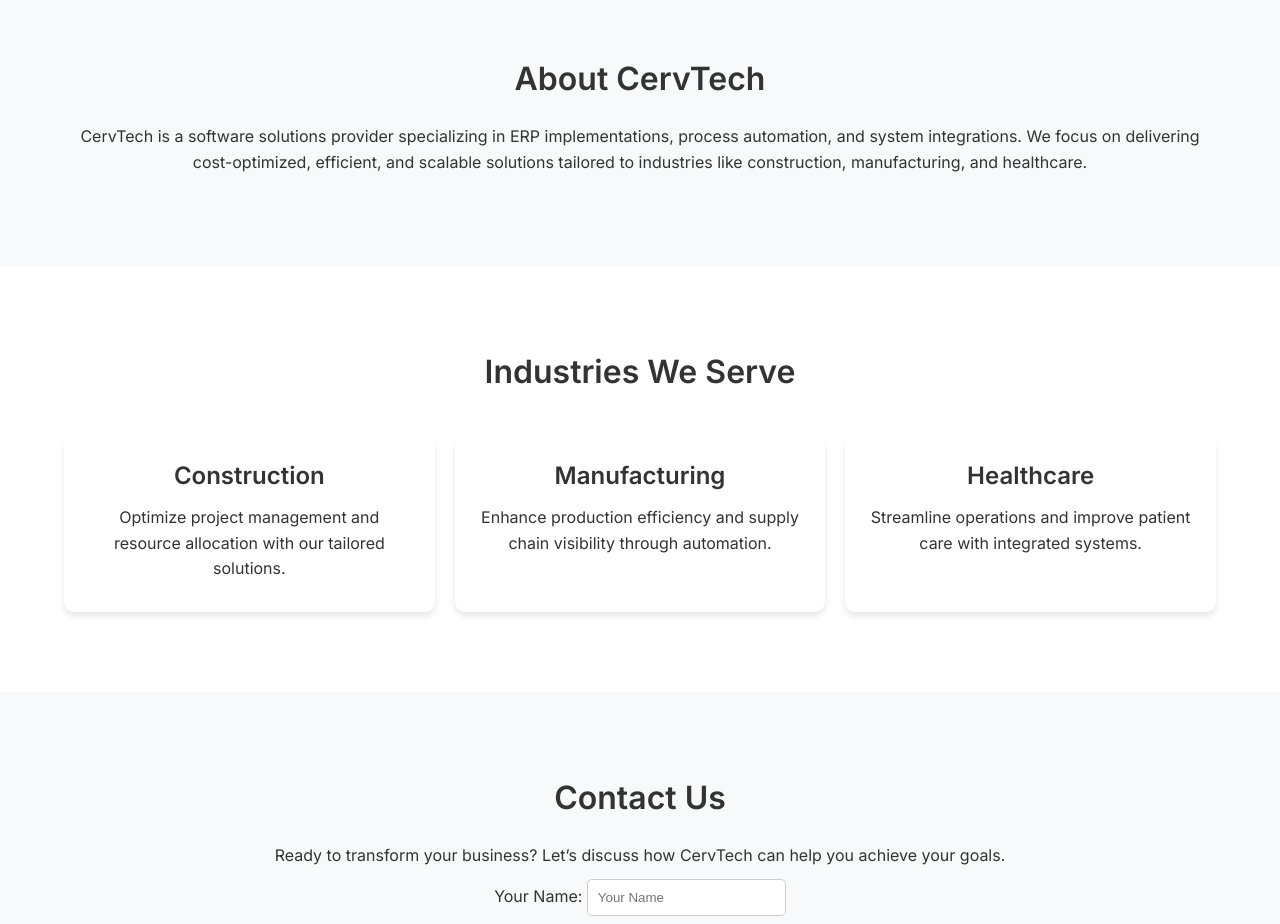
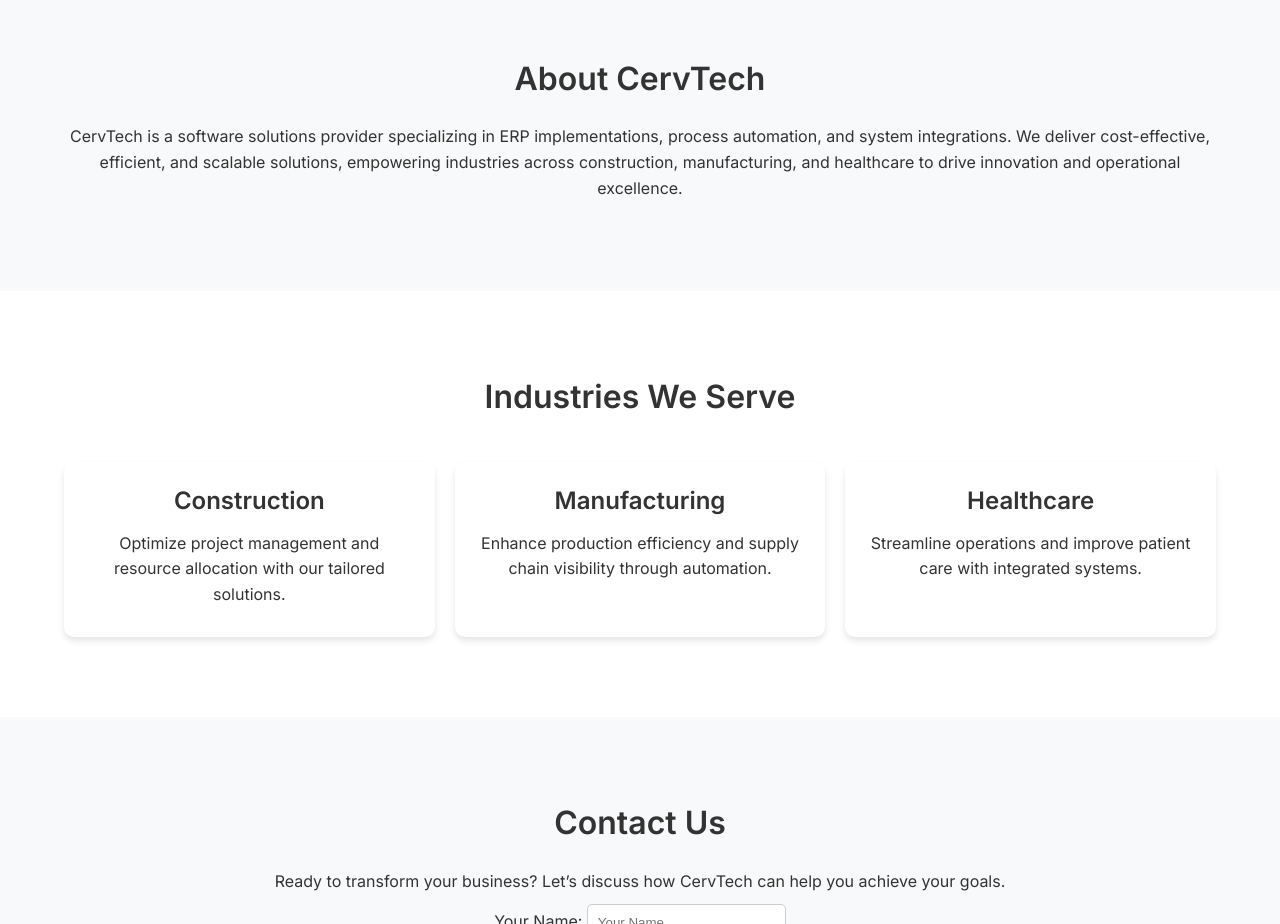
Before and after one commit to joshuacervtechnologies/CervTechnologies, a plain HTML site: page index.html in a window 1280 px wide. Shown: the part 1020-1944 px from the top of the page. Drawn offline with Linux system fonts and the light colour scheme.

Commit message:
Update index.html

```diff
--- a/index.html
+++ b/index.html
@@ -59,7 +59,7 @@
   <section id="about" class="about">
     <div class="container">
       <h2>About CervTech</h2>
-      <p>CervTech is a software solutions provider specializing in ERP implementations, process automation, and system integrations. We focus on delivering cost-optimized, efficient, and scalable solutions tailored to industries like construction, manufacturing, and healthcare.</p>
+      <p>CervTech is a software solutions provider specializing in ERP implementations, process automation, and system integrations. We deliver cost-effective, efficient, and scalable solutions, empowering industries across construction, manufacturing, and healthcare to drive innovation and operational excellence.</p>
     </div>
   </section>
 
```
